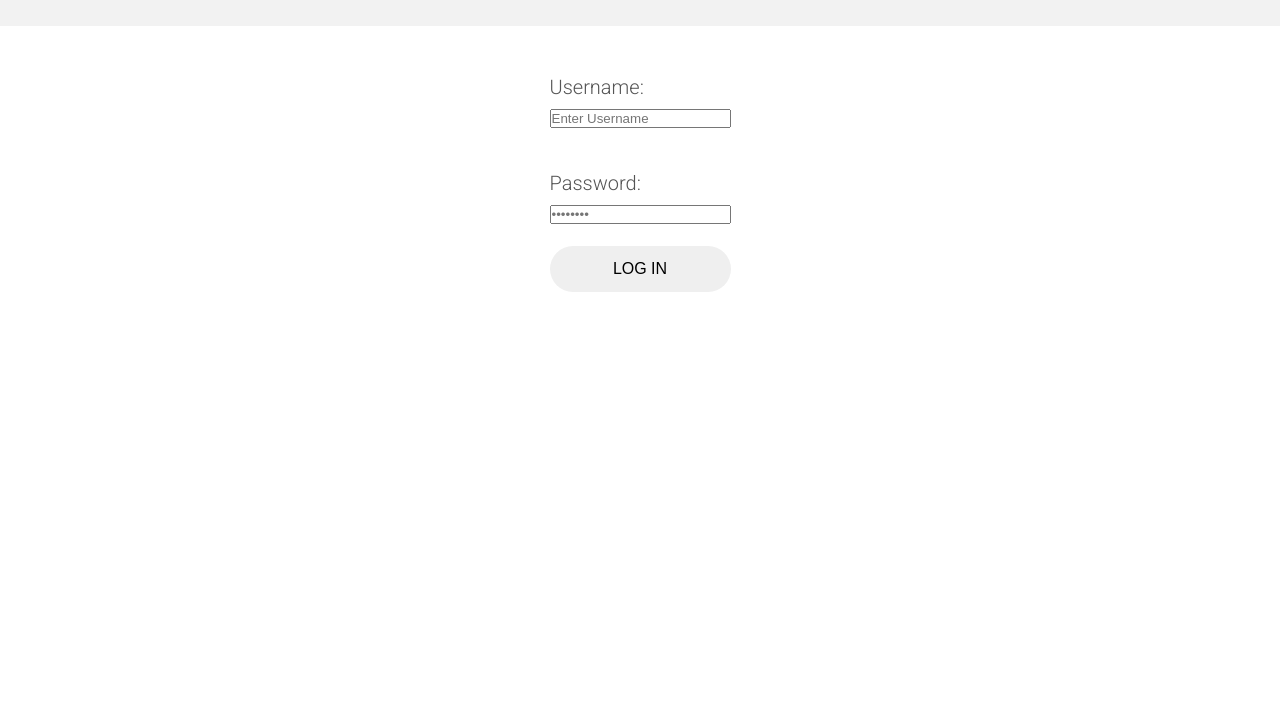
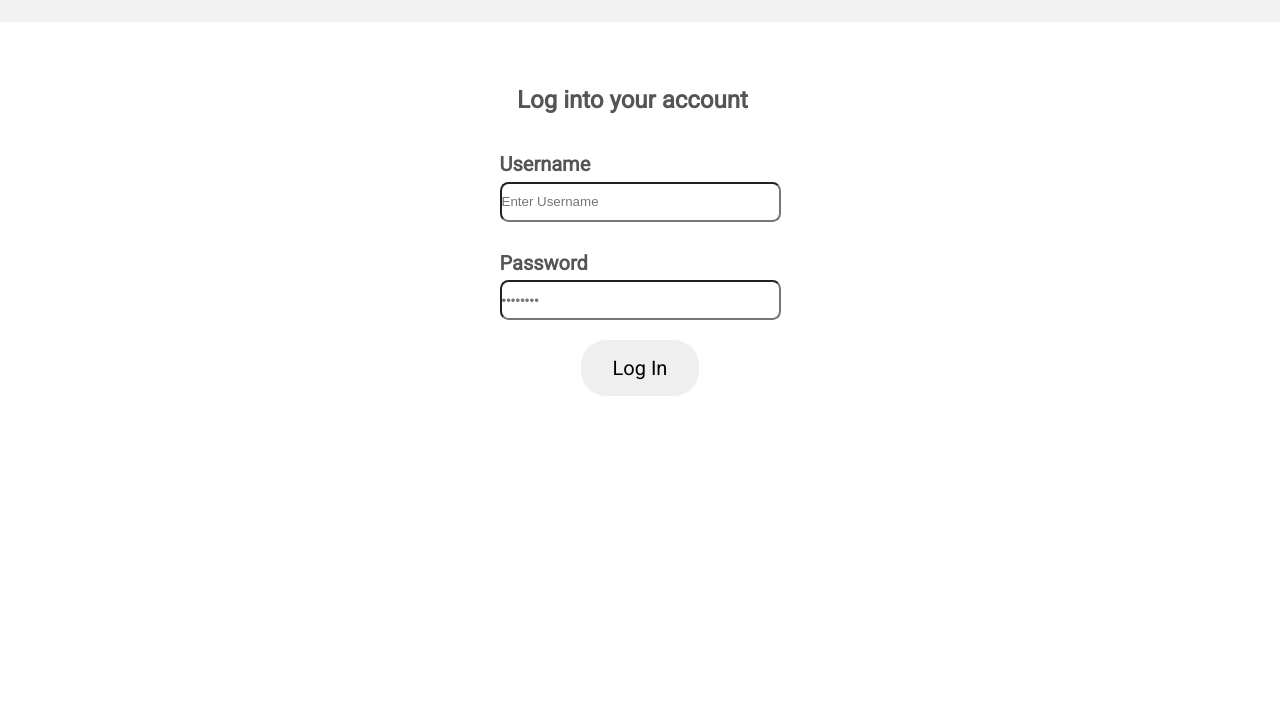
Before and after one commit to oluwasemilorebadejo/auth-system, a plain HTML site: page public/index.html in a window 1280 px wide. Shown: the part 74-800 px from the top of the page. Drawn offline with Linux system fonts and the light colour scheme; some packages are replaced by stand-ins of ours; a script that the page names is missing.

Commit message:
project frontend is taking shape

```diff
--- a/public/css/style.css
+++ b/public/css/style.css
@@ -15,23 +15,27 @@ body {
   font-weight: 300;
   color: #555;
   overflow-x: hidden;
+  width: 100%;
 }
 
 header {
   display: flex;
   justify-content: center;
   align-items: center;
-  height: 100px;
+  height: 9.6rem;
   background-color: #f2f2f2;
-  margin-bottom: 5rem;
-}
-
-br {
-  margin: 10rem 0;
+  margin-bottom: 6.5rem;
 }
 
 .logo img {
   height: 50px;
+}
+
+.heading--2 {
+  text-align: center;
+  padding-right: 1.5rem;
+  margin-bottom: 4rem;
+  font-size: 2.4rem;
 }
 
 .form--container {
@@ -40,30 +44,59 @@ br {
 }
 
 .form {
+  width: 28.1rem;
+}
+
+.form--group {
   display: flex;
   flex-direction: column;
+  margin-bottom: 3rem;
+}
+
+.zmb {
+  margin-bottom: 0;
 }
 
 .form--label {
   font-size: 2rem;
+  font-weight: 600;
+  margin-bottom: 0.65rem;
+}
+
+.form--input {
+  border-radius: 0.85rem;
+  height: 4rem;
+}
+
+.btn--container {
+  display: flex;
+  justify-content: center;
+  margin-top: 2rem;
 }
 
 .btn,
 .btn:link,
 .btn:visited {
-  font-size: 1.6rem;
-  padding: 1.4rem 3rem;
-  border-radius: 10rem;
-  text-transform: uppercase;
   display: inline-block;
+  font-size: 2rem;
+  font-weight: 500;
   text-decoration: none;
-  position: relative;
-  -webkit-transition: all 0.4s;
-  transition: all 0.4s;
-  font-weight: 400;
-  -webkit-backface-visibility: hidden;
-  backface-visibility: hidden;
-  /*Add later when we use this for the button in form*/
+  padding: 1.6rem 3.2rem;
+  /*ONLY NECCESSARY FOR .btn*/
   border: none;
   cursor: pointer;
+  font-family: inherit;
+  border-radius: 25px;
+  transition: all 0.3s;
 }
+
+.btn:hover {
+  background-color: #cf711f;
+}
+
+.btn:hover {
+  /* -webkit-transform: translateY(-3px);
+  transform: translateY(-3px);
+  -webkit-box-shadow: 0 1rem 2rem rgba(0, 0, 0, 0.15); */
+  /* box-shadow: 0 1rem 2rem rgba(0, 0, 0, 0.15); */
+}
--- a/public/index.html
+++ b/public/index.html
@@ -34,21 +34,26 @@
       </div>
     </header>
 
+    <main>
+      <h2 class="heading--2">Log into your account</h2>
       <div class="form--container">
         <form class="form">
-        <label class="form--label" for="username">Username:</label>
-        <br />
+          <div class="form--group">
+            <label class="form--label" for="username">Username</label>
             <input
+              class="form--input"
               type="text"
               id="username"
               placeholder="Enter Username"
               name="username"
               required
             />
-        <br /><br /><br /><br />
-        <label class="form--label" for="password">Password:</label>
-        <br />
+          </div>
+
+          <div class="form--group zmb">
+            <label class="form--label" for="password">Password</label>
             <input
+              class="form--input"
               type="password"
               id="password"
               name="password"
@@ -56,10 +61,13 @@
               minlength="8"
               required
             />
-        <br /><br />
-        <!-- <input type="submit" value="Submit" /> -->
+          </div>
+
+          <div class="btn--container">
             <button class="btn">Log In</button>
+          </div>
         </form>
       </div>
+    </main>
   </body>
 </html>
```
Lines whose indentation alone changed are shown as unchanged.
